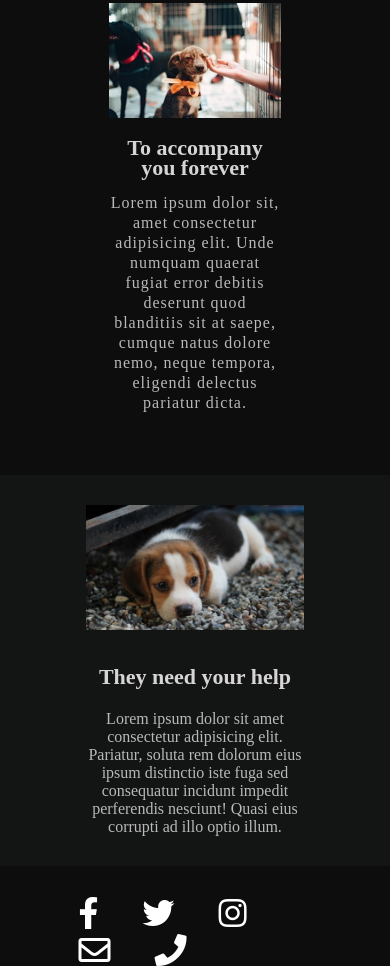
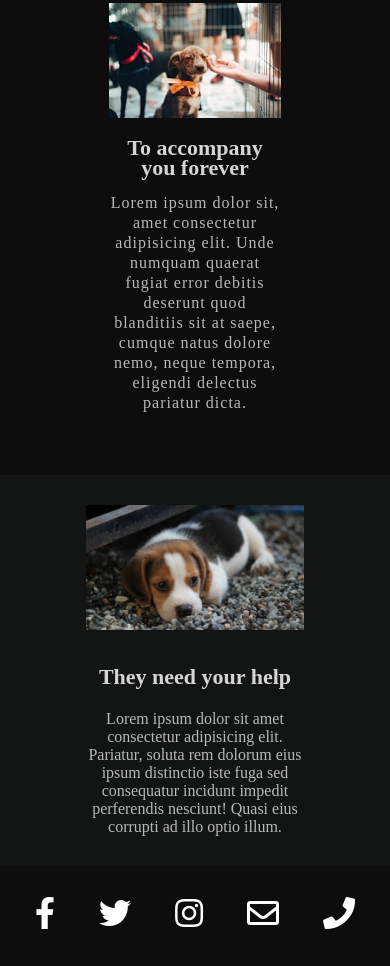
Before and after one commit to sandwich1234/test, a plain HTML site: page index.html in a window 390 px wide. Shown: the part 1396-2362 px from the top of the page. Drawn offline with Linux system fonts and the light colour scheme.

Commit message:
修改02

```diff
--- a/css/index.css
+++ b/css/index.css
@@ -260,10 +260,12 @@ footer > div.bottom{
 }
 
 footer > div.bottom > div.bottom_in{
-    width:100%;
+    width:400px;
     height:auto;
     margin:0 auto;
+    text-align:center
 }
+
 
 footer > div.bottom > div.bottom_in2{
     width:40px;
@@ -481,6 +483,69 @@ footer > div.bottom > div.bottom_in2{
         left:80%;
         transform:scale(0.5);
     }
+
+    footer > div.bottom{
+        width:95%;
+        height:100px;
+        margin:0 auto;
+        padding-top:30px;
+    }
+
+    footer > div.bottom > div.bottom_in{
+        width:90%;
+        height:auto;
+        margin:0 auto;
+    }
+
+    footer > div.bottom > div.bottom_in2{
+        width:40px;
+        height:40px;
+        position:absolute;
+        right:45%;
+        top:40px;
+
+    }
+
+        footer > div.bottom{
+        width:95%;
+        height:100px;
+        margin:0 auto;
+        padding-top:30px;
+    }
+
+    footer > div.bottom > div.bottom_in{
+        width:90%;
+        height:auto;
+        margin:0 auto;
+    }
+
+    footer > div.bottom > div.bottom_in2{
+        width:40px;
+        height:40px;
+        position:absolute;
+        right:45%;
+        top:40px;
+
+    }
+
+    footer > div.bottom{
+        width:95%;
+        height:100px;
+        margin:0 auto;
+        padding-top:30px;
+    }
+
+    footer > div.bottom > div.bottom_in{
+        width:100%;
+        height:auto;
+        margin:0 auto;
+    }
+
+    footer > div.bottom > div.bottom_in > a{
+        padding:10px;
+    }
+
+
 }
 
 /* ------------------------------------------- */
```
